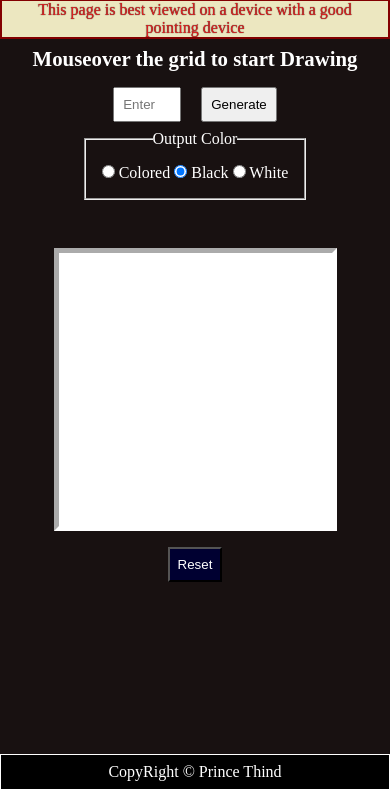
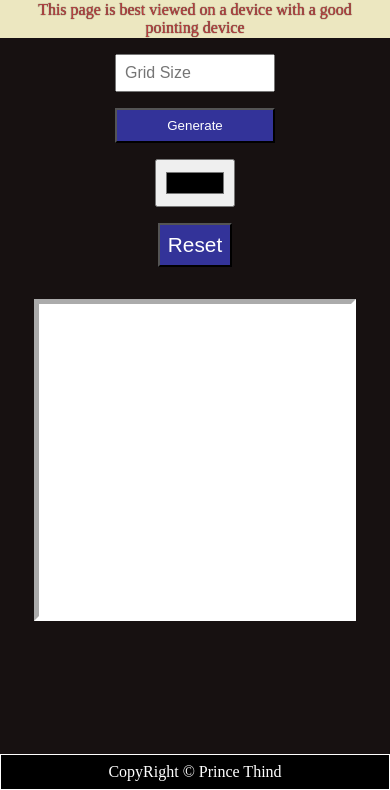
Before and after one commit to prince-thind/etch-a-sketch, a plain HTML site: page index.html in a window 390 px wide. Shown: the part 54-844 px from the top of the page. Drawn offline with Linux system fonts and the light colour scheme.

Commit message:
update layout and simplify js

```diff
--- a/index.html
+++ b/index.html
@@ -11,31 +11,31 @@
 
 <body>
     <header>
-        <h1 class="heading">Etch-a-Sketch</h1>
+        <h1 class="heading">Etch-A-Sketch</h1>
     </header>
     <main class="main">
         <div class="mobile-heading">This page is best viewed on a device with a good pointing device</div>
-
-        <h2 class="select-heading">Mouseover the grid to start Drawing</h2>
-        <form class="controls" id="user-form">
-            <label for="input" class="accessibility">Size of Grid</label>
-            <input class="input" id="input" name="gridSize" type="number" placeholder="Enter the Size of the Grid"
-                max=64 min=4>
-            <button class="action-button">Generate</button>
-        </form>
-        <form id="color-input">
-            <fieldset class="color-buttons">
-                <legend class="color-legend">Output Color</legend>
-                <input type="radio" class="color" name="color" id="color" value="colored">
-                <label for="color">Colored</label>
-                <input type="radio" class="color" name="color" id="black" value="black" checked>
-                <label for="black">Black</label>
-                <input type="radio" class="color" name="color" id="white" value="white">
-                <label for="white">White</label>
-            </fieldset>
-        </form>
-        <div class="matrix main-frame" id="matrix"></div>
-        <button class="reset" id="reset">Reset</button>
+        <!-- <h2 class="select-heading">Mouseover the grid to start Drawing</h2> -->
+        <div class="l-horizontal">
+            <div class="l-vertical">
+                <div class="forms">
+                    <form class="size-form" id="size-form">
+                        <label for="grid-size" class="accessibility">Size of Grid</label>
+                        <input class="input" id="size-input" name="size" type="number" placeholder="Grid Size" max="64"
+                            min="4">
+                        <button class="button">Generate</button>
+                    </form>
+                    <form id="color-form" class="color-form">
+                        <label for="color-input" class="accessibility">Color: </label>
+                        <input type="color" class="input" name="color" id="color-input">
+                    </form>
+                </div>
+                <div>
+                    <button class="reset button" id="reset">Reset</button>
+                </div>
+            </div>
+            <div class="matrix main-frame" id="matrix"></div>
+        </div>
     </main>
 
     <footer class="footer">
--- a/script.js
+++ b/script.js
@@ -1,68 +1,40 @@
-const userForm = document.querySelector('#user-form');
-const matrixDiv = document.querySelector('#matrix');
-const resetButton = document.querySelector('#reset');
-const colorInputForm = document.querySelector('#color-input');
+const sizeForm = document.querySelector("#size-form");
+const matrixDiv = document.querySelector("#matrix");
+const resetButton = document.querySelector("#reset");
+const colorInputForm = document.querySelector("#color-form");
 
-initialize();
+sizeForm.addEventListener("submit", handelSizeFormSubmit);
+resetButton.addEventListener("click", reset);
+matrixDiv.addEventListener("mouseover", animate);
+matrixDiv.addEventListener("click", animate);
 
-function initialize() {
-  createMatrixDivs(8);
-  userForm.addEventListener('submit', handleInput);
-  resetButton.addEventListener('click', reset);
+setMatrixSize(8);
+
+function handelSizeFormSubmit(e) {
+  e.preventDefault();
+  const formData = new FormData(e.target);
+  const size = formData.get("size");
+  setMatrixSize(size);
 }
 
-function createMatrixDivs(n) {
-  matrixDiv.style['grid-template-columns'] = `repeat(${n}, 1fr)`;
-  matrixDiv.style['grid-template-rows'] = `repeat(${n}, 1fr)`;
+function setMatrixSize(n) {
+  matrixDiv.innerHTML = "";
+  matrixDiv.style["grid-template-columns"] = `repeat(${n}, 1fr)`;
+  matrixDiv.style["grid-template-rows"] = `repeat(${n}, 1fr)`;
+
   for (let i = 0; i < n * n; i++) {
-    const matrixChild = document.createElement('div');
-    matrixChild.classList.add('matrix-element');
-    matrixChild.addEventListener('mouseover', animation);
-    matrixChild.addEventListener('click', animation);
-    addColorAttrubute(matrixChild);
+    const matrixChild = document.createElement("div");
+    matrixChild.classList.add("matrix-element");
     matrixDiv.appendChild(matrixChild);
   }
 }
 
-function addColorAttrubute(element) {
-  const hue = Math.random() * 361;
-  element.setAttribute('data-hue', hue);
+function animate(e) {
+  const element=e.target;
+  element.style.backgroundColor="black";
 }
 
-function handleInput(e) {
-  e.preventDefault();
-  reset('soft');
-  input = +userForm.gridSize.value;
-  createMatrixDivs(input);
+
+function reset(){
+  setMatrixSize(8)
 }
-
-function reset(flag) {
-  matrixDiv.innerHTML = '';
-  matrixDiv.style = '';
-  if (flag == 'soft') return;
-  createMatrixDivs(8);
-}
-
-function animation(e) {
-  const element = e.target;
-  const colorInput = colorInputForm.color.value;
-
-  switch (colorInput) {
-    case 'colored':
-      const sat = getNumberBetween(25, 75);
-      const lit = getNumberBetween(25, 75);
-      const hue = element.getAttribute('data-hue');
-      const hsl = `hsl(${hue},${sat}%,${lit}%)`;
-      element.style.backgroundColor = hsl;
-      break;
-    case 'black':
-      element.style.backgroundColor = 'black';
-      break;
-    case 'white':
-      element.style.backgroundColor = 'white';
-      break;
-  }
-}
-function getNumberBetween(a, b) {
-  return Math.trunc(Math.random() * (b - a) + a);
-}
--- a/style.css
+++ b/style.css
@@ -1,64 +1,18 @@
 * {
   margin: 0;
   padding: 0;
+  box-sizing: border-box;
 }
+
 body {
   text-align: center;
   color: white;
-  background-color: hsl(0, 17%, 8%);
+  background-color: hsl(0, 15%, 8%);
   min-height: 100vh;
   display: flex;
   flex-direction: column;
 }
-.heading {
-  background-color: hsl(120, 80%, 20%);
-  padding: 0.5rem;
-}
-.select-heading {
-  font-size: 1.3rem;
-  padding: 0.5rem;
-}
-.controls > * {
-  padding: 0.5rem;
-  margin: 0.5rem;
-}
-.color-buttons{
-  padding:1rem 10rem;
-  width: max-content;
-  margin: 0 auto;
-}
-.color{
-  margin-left:2rem;
-}
-.color-legend{
-  margin:0 auto;
-}
-.main{
-  flex:1;
-}
-.main-frame {
-  width: 50%;
-  max-width: 30rem;
-  aspect-ratio: 1;
-  background-color: rgb(0, 5, 80);
-  margin: 1rem auto 1rem auto;
-  border: 5px inset white;
-}
-.reset {
-  padding: 0.5rem;
-  background-color: rgb(0, 0, 49);
-  color: white;
-}
-.reset:hover {
-  transform: scale(1.1);
-  background-color: rgb(117, 0, 0);
-}
-.footer {
-  background-color: black;
-  margin-top: 1rem;
-  padding: 0.5rem;
-  border: 1px solid white;
-}
+
 .accessibility {
   position: absolute;
   left: -9999px;
@@ -66,18 +20,116 @@ body {
 
 .mobile-heading {
   display: none;
-  color: hsl(0, 75%, 50%);
+  color: hsl(0, 50%, 50%);
   text-shadow: 0 0 1px black;
   background-color: rgb(236, 231, 192);
-  border: 2px solid rgb(131, 0, 0);
-  padding: 0 1em;
+  /* border: 2px solid rgb(131, 0, 0); */
+  padding: 0.1em 1em;
 }
+
+.main {
+  flex: 1;
+}
+
+
+.button {
+  background-color: hsl(240, 50%, 40%);
+  padding: 0.5rem;
+  color: white;
+}
+
+.button:hover {
+  cursor: pointer;
+  transform: scale(1.02);
+}
+
+.input {
+  padding: 0.5rem;
+  font-size: 1rem;
+}
+
+.l-horizontal {
+  display: flex;
+  margin: 1rem 5rem;
+  padding-left: 10rem;
+}
+
+
+.l-vertical {
+  display: flex;
+  flex-direction: column;
+  justify-content: space-between;
+}
+
+
+.heading {
+  background-color: hsl(120, 80%, 20%);
+  padding: 0.5rem;
+}
+
+.forms {
+  display: flex;
+  flex-direction: column;
+  align-items: center;
+  margin-top: 4rem;
+}
+
+.size-form {
+  display: flex;
+  flex-direction: column;
+  gap: 1rem;
+}
+
+.size-form input {
+  width: 10rem;
+}
+
+.color-form {
+  margin-top: 1rem;
+}
+
+.color-form input {
+  width: 5rem;
+  font-size: 4rem;
+  height: 3rem;
+}
+
+.main-frame {
+  width: 50%;
+  max-width: 30rem;
+  aspect-ratio: 1;
+  background-color: rgb(0, 5, 80);
+  margin: 1rem auto;
+  border: 5px inset white;
+}
+
+.reset {
+  padding: 0.5rem;
+  font-size: 1.3rem;
+  margin: 2rem auto;
+  color: white;
+}
+
+.reset:hover {
+  transform: scale(1.05);
+  background-color: hsl(0, 50%, 25%);
+}
+
+.footer {
+  background-color: black;
+  margin-top: 1rem;
+  padding: 0.5rem;
+  border: 1px solid white;
+}
+
+
 /* js manipulation stuff*/
 .matrix {
   display: grid;
-  grid-template-columns: repeat(2, 1fr);
-  grid-template-rows: repeat(2, 1fr);
+  grid-template-columns: repeat(8, 1fr);
+  grid-template-rows: repeat(8, 1fr);
 }
+
 .matrix-element {
   background-color: white;
   transition: all 1s;
@@ -87,15 +139,19 @@ body {
 /*media queries*/
 
 @media only screen and (max-width:760px) {
-  .main-frame {
-    margin-top: 3rem;
-    width: 70%;
+  .l-horizontal{
+    flex-direction: column;
+    padding-left: 0;
+    margin: 1rem;
   }
-  .color-buttons{
-    padding:1rem;
+  .forms{
+    margin-top: 0;
   }
-  .color{
-    margin:0;
+  .main-frame{
+    width: 90%;
+  }
+  .reset{
+    margin: 1rem ;
   }
 }
 
```
